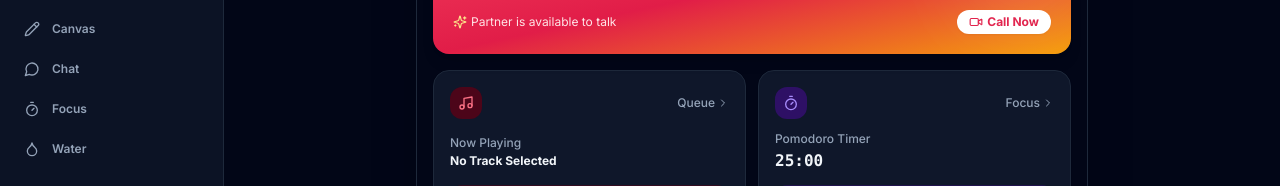
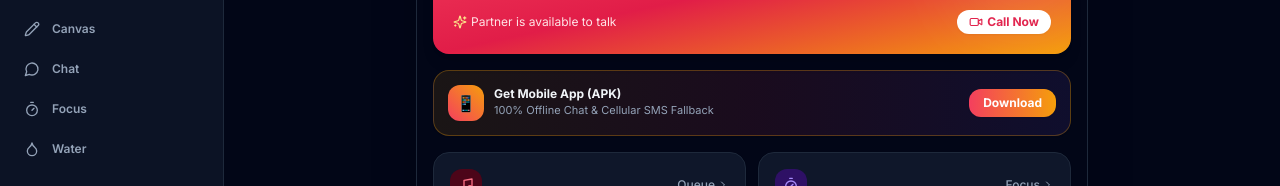
Before and after one commit to Sumitwod09/dumbo, a Next.js app: page / in a window 1280 px wide. Shown: the part 157-343 px from the top of the page. Built offline with nearby package versions, Linux system fonts and the light colour scheme; no server answers.

Commit message:
fix: resolve CI workflow release action permissions and refine Android APK download UI

```diff
--- a/src/app/page.tsx
+++ b/src/app/page.tsx
@@ -105,6 +105,31 @@ export default function HomeDashboard() {
             <span>Call Now</span>
           </button>
         </div>
+      </div>
+
+      {/* Mobile Android APK Download Banner */}
+      <div className="bg-gradient-to-r from-amber-500/10 via-rose-500/10 to-violet-500/10 border border-amber-500/20 dark:border-amber-500/30 rounded-2xl p-3.5 flex items-center justify-between shadow-sm">
+        <div className="flex items-center gap-2.5">
+          <div className="w-9 h-9 rounded-xl bg-gradient-to-tr from-rose-500 to-amber-500 text-white flex items-center justify-center font-bold text-base shadow-sm">
+            📱
+          </div>
+          <div>
+            <h3 className="text-xs font-bold text-slate-900 dark:text-slate-100">
+              Get Mobile App (APK)
+            </h3>
+            <p className="text-[11px] text-slate-500 dark:text-slate-400">
+              100% Offline Chat & Cellular SMS Fallback
+            </p>
+          </div>
+        </div>
+        <a
+          href="https://github.com/Sumitwod09/dumbo/releases/download/v1.0.0/dumbo-app-debug.apk"
+          target="_blank"
+          rel="noopener noreferrer"
+          className="px-3.5 py-1.5 rounded-xl bg-gradient-to-r from-rose-500 to-amber-500 hover:from-rose-600 hover:to-amber-600 text-white font-bold text-xs shadow-sm transition-all flex items-center gap-1 hover:scale-105 active:scale-95"
+        >
+          <span>Download</span>
+        </a>
       </div>
 
       {/* 2. Grid Shortcuts */}
```
